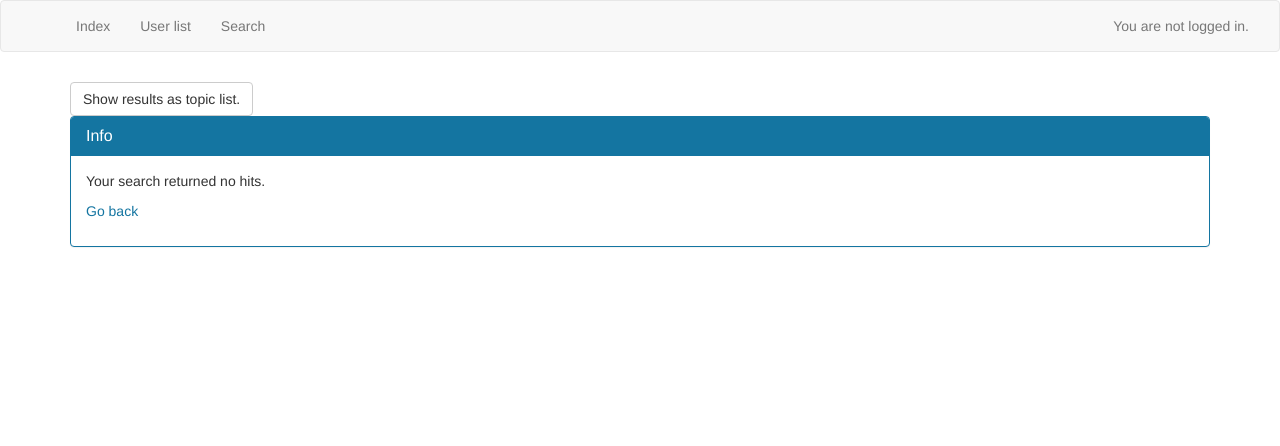
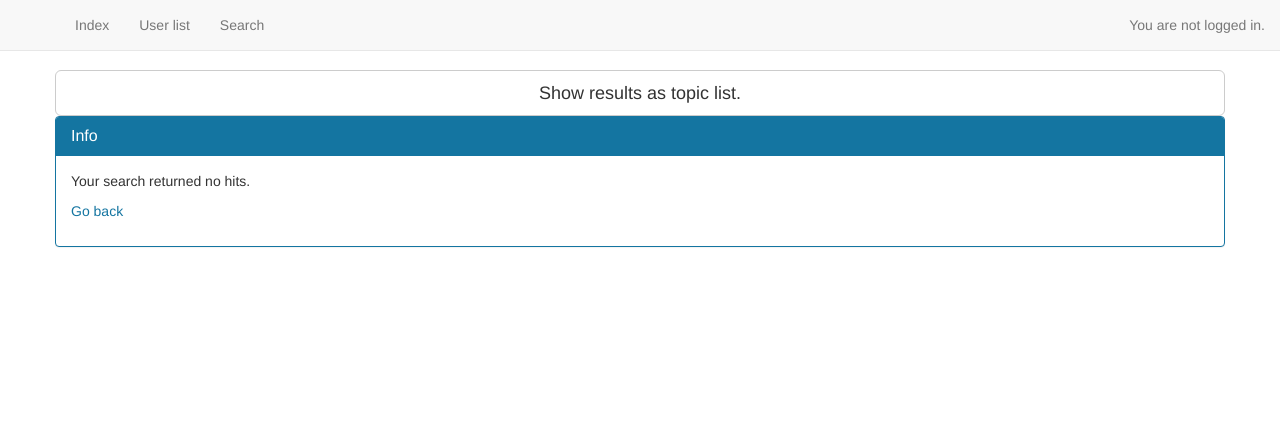
Before and after one commit to agepoly/delegues, a Django app: template delegues/templates/djangobb_forum/search_posts.html in a window 1280 px wide. Shown: the top 446 px of the page. Run offline with Django 3.2, Linux system fonts and the light colour scheme; the template is opened without the code that fills it, so the values that code supplies are empty; parts of the project's set-up code (start-up, migrations or seed data) failed here and were passed over; some libraries are stand-ins or nearby versions.

Commit message:
Small div changes

```diff
--- a/delegues/templates/djangobb_forum/base.html
+++ b/delegues/templates/djangobb_forum/base.html
@@ -63,36 +63,32 @@
 	{% endif %}
 	{% block extra_meta %}{% endblock %}
 	<link type="text/css" rel="stylesheet" href="{{ STATIC_URL }}djangobb_forum/css/bootstrap.css"/>
-	<style>body { padding-bottom: 70px}</style>
+	<style>body { padding-bottom: 70px; padding-top: 70px}</style>
 	<script type="text/javascript" src="{{ STATIC_URL }}djangobb_forum/js/bootstrap.min.js"></script>
 </head>
 <body>
+	<div class="container">
+
     {% include 'djangobb_forum/header.html' %}
 
     {% block messages %}
         {% if messages %}
-        <div id="messages" class="container-fluid">
-            <div class="box">
-                <div class="inbox">
                     {% for message in messages %}
-                        <div{% if message.tags %} class="{{ message.tags }}"{% endif %}>{{ message }}</li>
+										<div class="row">
+                        <div{% if message.tags %} class="{{ message.tags }}"{% endif %}>{{ message }}</div>
+										</div>
                     {% endfor %}
-                </div>
-            </div>
-        </div>
         {% endif %}
     {% endblock messages %}
 	{% block pre_content %}{% endblock %}
-	<div class="container">
 	{% block content %}{% endblock %}
-	</div>
 	{% block post_content %}{% endblock %}
 
 	<nav class="navbar navbar-default navbar-fixed-bottom">
 	  <div class="container-fluid">
 	    <!-- Brand and toggle get grouped for better mobile display -->
 	    <div class="navbar-header">
-	      <button type="button" class="navbar-toggle collapsed" data-toggle="collapse" data-target="#bs-example-navbar-collapse-1" aria-expanded="false">
+	      <button type="button" class="navbar-toggle collapsed" data-toggle="collapse" data-target="#footer" aria-expanded="false">
 	        <span class="sr-only">Toggle navigation</span>
 	        <span class="icon-bar"></span>
 	        <span class="icon-bar"></span>
@@ -102,7 +98,7 @@
 	    </div>
 
 	    <!-- Collect the nav links, forms, and other content for toggling -->
-	    <div class="collapse navbar-collapse" id="bs-example-navbar-collapse-1">
+	    <div class="collapse navbar-collapse" id="footer">
 	      <ul class="nav navbar-nav navbar-right">
 					<li class="dropdown">
           <a href="#" class="dropdown-toggle" data-toggle="dropdown" role="button" aria-haspopup="true" aria-expanded="false">Show <span class="caret"></span></a>
@@ -131,8 +127,6 @@
 	    </div><!-- /.navbar-collapse -->
 	  </div><!-- /.container-fluid -->
 	</nav>
-
-</div>
 </div>
 </body>
 </html>
--- a/delegues/templates/djangobb_forum/header.html
+++ b/delegues/templates/djangobb_forum/header.html
@@ -1,14 +1,10 @@
 {% load forum_extras %}
 {% load i18n %}
 
-<div id="djangobbwrap">
-<div id="djangobbindex" class="djangobb">
-
-<nav class="navbar navbar-default">
+<nav class="navbar navbar-default navbar-fixed-top">
   <div class="container-fluid">
-    <!-- Brand and toggle get grouped for better mobile display -->
     <div class="navbar-header">
-      <button type="button" class="navbar-toggle collapsed" data-toggle="collapse" data-target="#bs-example-navbar-collapse-1" aria-expanded="false">
+      <button type="button" class="navbar-toggle collapsed" data-toggle="collapse" data-target="#header" aria-expanded="false">
         <span class="sr-only">Toggle navigation</span>
         <span class="icon-bar"></span>
         <span class="icon-bar"></span>
@@ -18,7 +14,7 @@
     </div>
 
     <!-- Collect the nav links, forms, and other content for toggling -->
-    <div class="collapse navbar-collapse" id="bs-example-navbar-collapse-1">
+    <div class="collapse navbar-collapse" id="header">
 			<p class="navbar-text">{{ forum_settings.TAGLINE|safe }}</p>
       <ul class="nav navbar-nav">
         {% block menu %}
--- a/delegues/templates/djangobb_forum/search_posts.html
+++ b/delegues/templates/djangobb_forum/search_posts.html
@@ -4,21 +4,8 @@
 {% load pagination_tags %}
 
 {% block content %}
-{% autopaginate posts forum_settings.FORUM_PAGE_SIZE %}
-<div class="linkst">
-	<div class="inbox">
-		<p class="pagelink">{% paginate %}</p>
-		<div class="clearer"></div>
-	</div>
-</div>
-
-<div id="messages" class="block">
-    <!--<h2><span>{% trans "Search type" %}</span></h2>-->
-    <div class="box">
-        <div class="inbox">
-            <a href="{{ as_topic_url }}" class="btn btn-default">{% trans "Show results as topic list." %}</a>
-        </div>
-    </div>
+<div class="row">
+  <a href="{{ as_topic_url }}" class="btn btn-default btn-lg btn-block">{% trans "Show results as topic list." %}</a>
 </div>
 
 {% for post in posts %}
@@ -30,7 +17,7 @@
     {% include "djangobb_forum/includes/post_in_search_page.html" %}
 {% endif %}
 {% empty %}
-
+<div class="row">
 <div class="panel panel-primary">
 <div class="panel-heading">
 	<h3 class="panel-title">{% trans "Info" %}</h3>
@@ -40,16 +27,10 @@
 	<p><a href="javascript: history.go(-1)">{% trans "Go back" %}</a></p>
 </div>
 </diV>
+</div>
 
 {% endfor %}
 
-
-<div class="postlinksb">
-	<div class="inbox">
-		<p class="pagelink">{% paginate %}</p>
-		<div class="clearer"></div>
-	</div>
-</div>
 {% endblock %}
 
 {% block controls %}
```
Also changed, not shown: delegues/templates/djangobb_forum/search_topics.html (+2 -6 lines).
